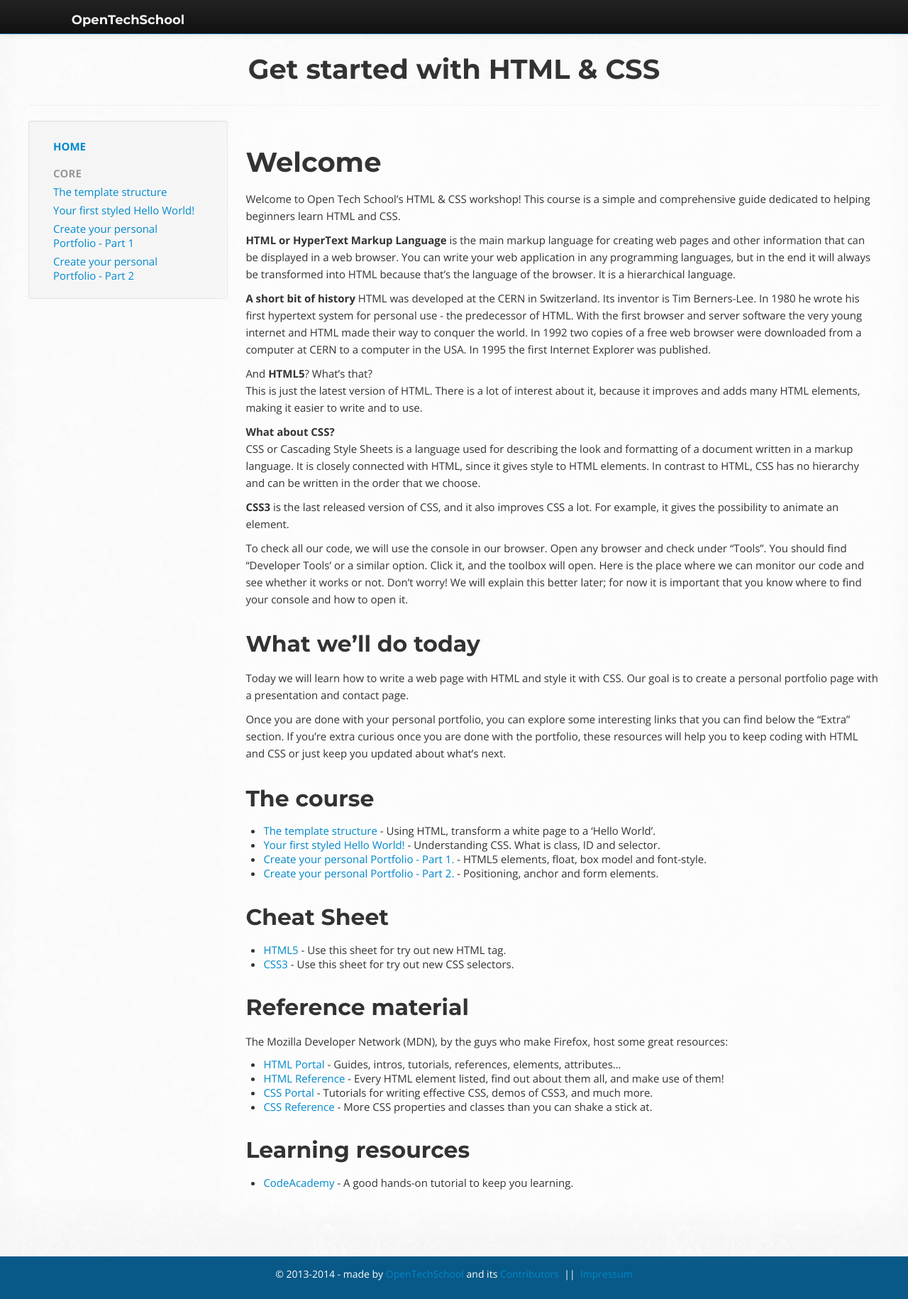
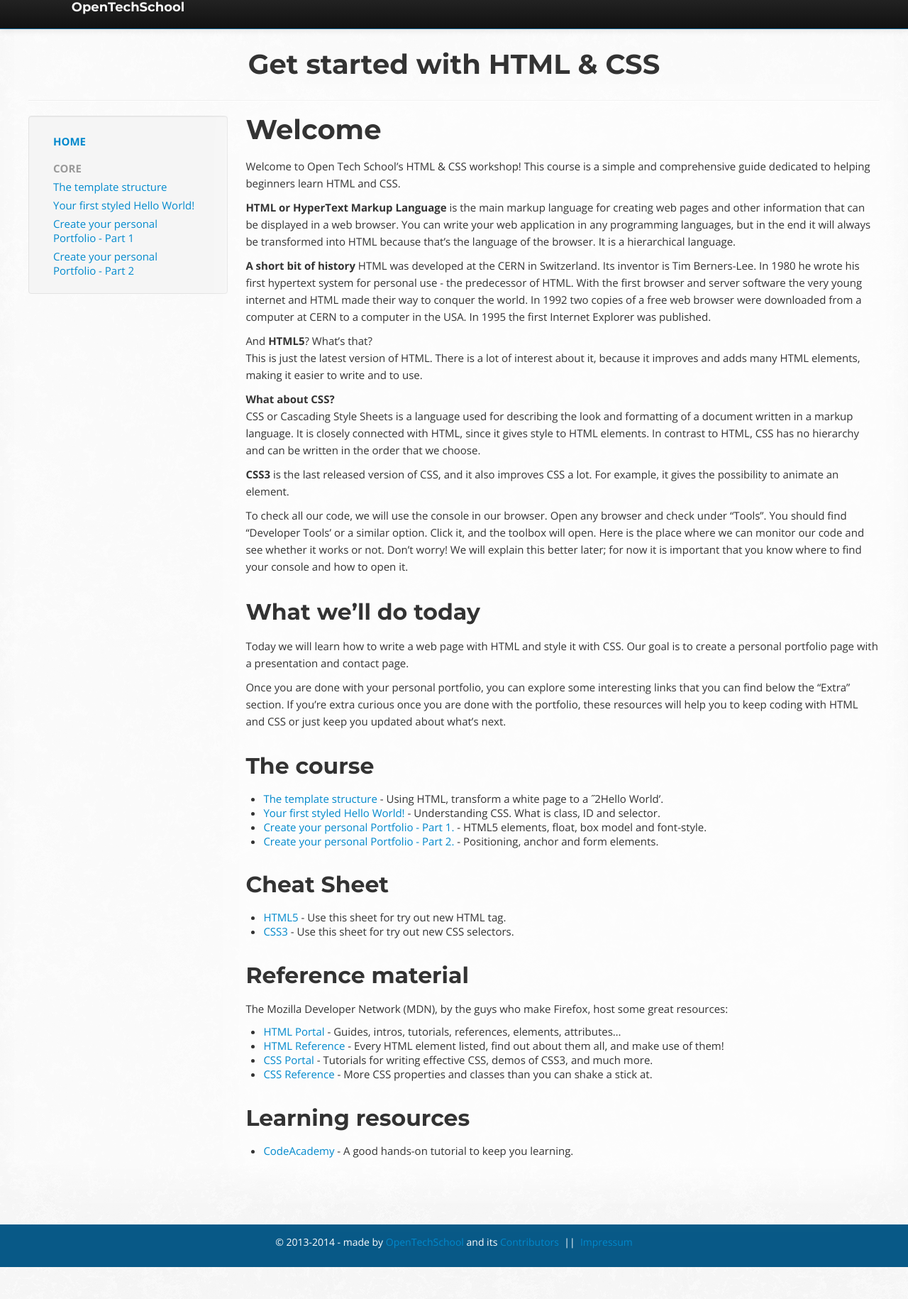
Before and after one commit to OpenTechSchool/html-css-beginners, a Jekyll site: the page built from index.md, in a window 1280 px wide. Shown: the whole page at 71% size. Built offline with Jekyll 4.4.1, drawn with Linux system fonts in a browser that asks for light colours; Markdown is read by kramdown in place of the engine named in the settings; after the commit the page ends 1785 px from its top, so only the background shows below that.

Commit message:
better h1 margin

```diff
--- a/_layouts/ots.html
+++ b/_layouts/ots.html
@@ -20,6 +20,10 @@
       h1, h2, h3, h4, h5, h6 {
         font-family: "Montserrat", "Helvetica Neue", Arial, Helvetica, sans-serif;
         margin: 1em 0 .5em 0;
+      }
+
+      h1 {
+        margin-top: 0;
       }
 
       code {
--- a/index.md
+++ b/index.md
@@ -63,7 +63,7 @@ about what’s next.
 ## The course
 
 * [The template structure](core/structure.html) -
-  Using HTML, transform a white page to a 'Hello World'.
+  Using HTML, transform a white page to a ˝2Hello World'.
 * [Your first styled Hello World!](core/style.html) -
   Understanding CSS. What is class, ID and selector.
 * [Create your personal Portfolio - Part 1.](core/portfolio.html) -
```
